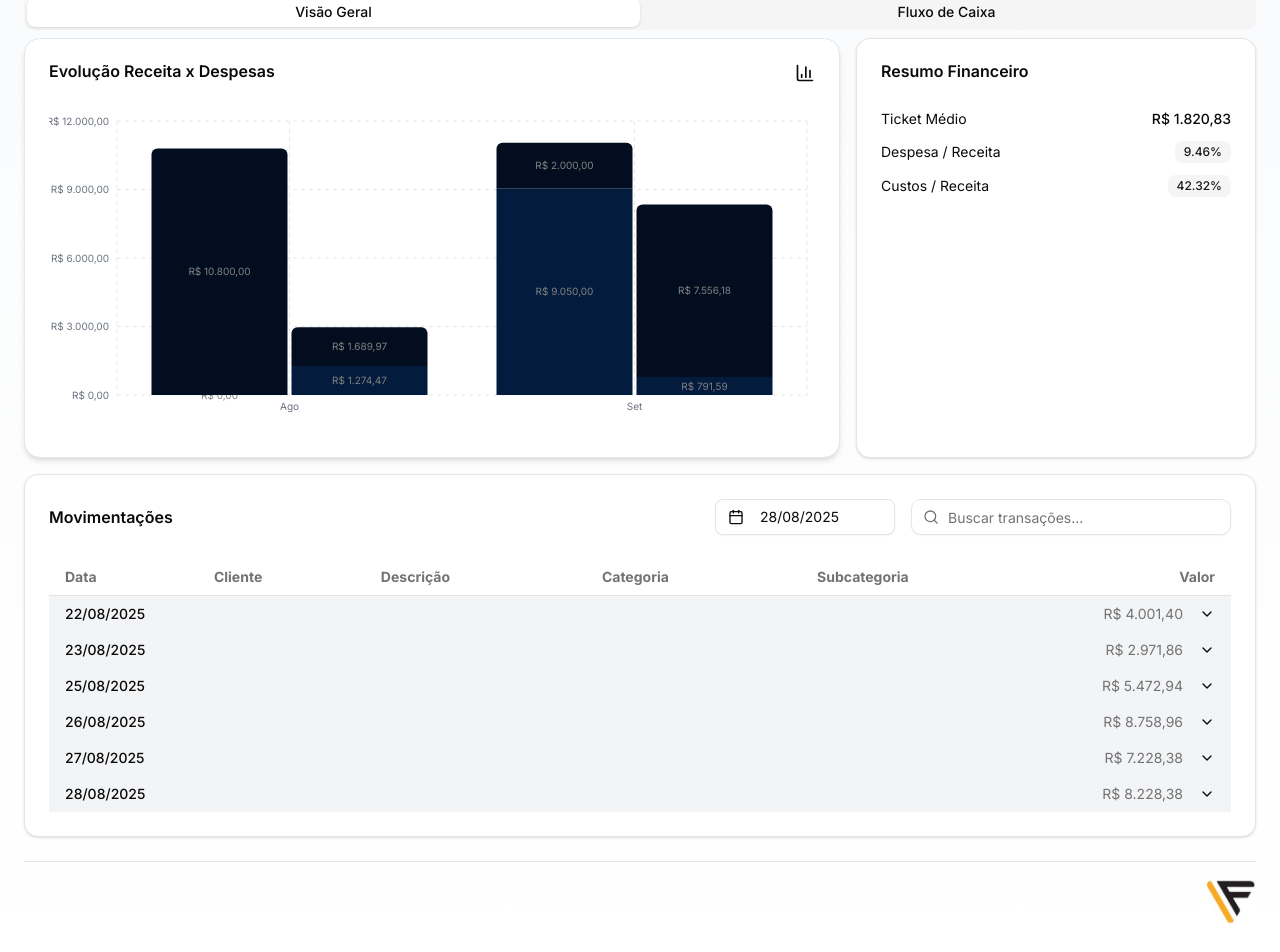
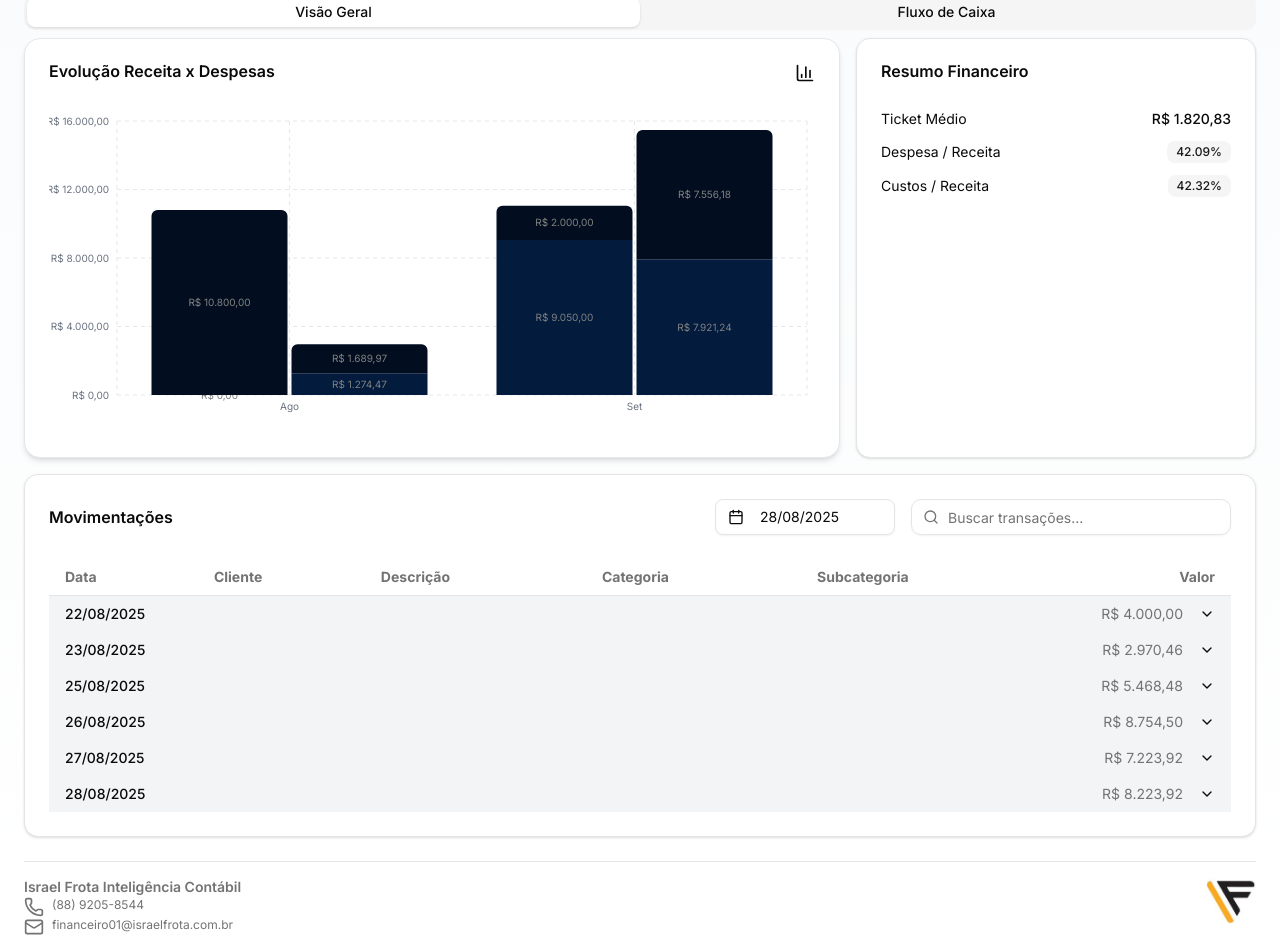
Before and after one commit to lara-ismenia089/hype-pro-financeiro, a Next.js app: page / in a window 1280 px wide. Shown: the part 304-1256 px from the top of the page. Built offline with nearby package versions, Linux system fonts and the light colour scheme.

Commit message:
Ajuste no footer e nos dados

```diff
--- a/src/app/page.tsx
+++ b/src/app/page.tsx
@@ -2,12 +2,6 @@
 
 import Image from "next/image";
 import { useMemo, useState } from "react";
-import {
-  Card,
-  CardTitle,
-  CardHeader,
-  CardContent,
-} from "@/components/ui/card";
 import {
   Tabs,
   TabsList,
@@ -15,17 +9,10 @@ import {
   TabsContent,
 } from "@/components/ui/tabs";
 import {
-  Bar,
-  XAxis,
-  YAxis,
-  Tooltip,
-  BarChart,
-  CartesianGrid,
-  ResponsiveContainer,
-} from "recharts";
-import {
   TrendingUp,
   ArrowDownRight,
+  Phone,
+  Mail
 } from "lucide-react";
 import { Header } from "@/app/_components/header/Header";
 import { MainContainer } from "./_components/container/MainContainer";
@@ -163,78 +150,13 @@ export default function FinanceDashboardMockup() {
           <DetailsReport />
         </TabsContent>
       </Tabs>
-        {/* </TabsContent>
-
-        <TabsContent value="cash-flow" className="space-y-4">
-          <div className="grid gap-4 lg:grid-cols-3"> */}
-            {/* <Card className="shadow-sm lg:col-span-2">
-              <CardHeader>
-                <CardTitle>Entradas x Saídas</CardTitle>
-              </CardHeader>
-              <CardContent className="h-[340px]">
-                <ResponsiveContainer width="100%" height="100%">
-                  <BarChart data={mockMonthly.month} margin={{ left: 8, right: 8, top: 8, bottom: 8 }}>
-                    <CartesianGrid strokeDasharray="3 3" />
-                    <XAxis dataKey="month" />
-                    <YAxis />
-                    <Tooltip formatter={(v: number) => currencyBRL(v)} />
-                    <Bar dataKey="variableRevenue" name="Receita Variável" radius={[6, 6, 0, 0]} />
-                    <Bar dataKey="variableExpenses" name="Despesa Variável" radius={[6, 6, 0, 0]} />
-                  </BarChart>
-                </ResponsiveContainer>
-              </CardContent>
-            </Card> */}
-
-            {/* <Card className="shadow-sm">
-              <CardHeader>
-                <CardTitle>Saldo Mensal</CardTitle>
-              </CardHeader>
-              <CardContent className="space-y-2">
-                {mockMonthly.month.map((m) => {
-                  const balance = m.variableRevenue - 0;
-                  return (
-                    <div key={m.month} className="flex items-center justify-between text-sm">
-                      <span className="text-muted-foreground">{m.month}</span>
-                      <span className={`font-medium ${balance >= 0 ? "text-emerald-600 dark:text-emerald-400" : "text-red-600 dark:text-red-400"}`}>
-                        {currencyBRL(balance)}
-                      </span>
-                    </div>
-                  );
-                })}
-              </CardContent>
-            </Card> */}
-          {/* </div> */}
-
-          {/* <Card className="shadow-sm">
-            <CardHeader>
-              <CardTitle>Resumo Anual Consolidado</CardTitle>
-            </CardHeader>
-            <CardContent className="grid gap-3 sm:grid-cols-2 lg:grid-cols-4">
-              <div className="flex flex-col">
-                <span className="text-sm text-muted-foreground">Receitas Fixas</span>
-                <span className="text-lg font-semibold">{currencyBRL(kpis.fixedRevenue)}</span>
-              </div>
-              <div className="flex flex-col">
-                <span className="text-sm text-muted-foreground">Receitas Variáveis</span>
-                <span className="text-lg font-semibold">{currencyBRL(kpis.variableRevenue)}</span>
-              </div>
-              <div className="flex flex-col">
-                <span className="text-sm text-muted-foreground">Despesas</span>
-                <span className="text-lg font-semibold">{currencyBRL(kpis.expense)}</span>
-              </div>
-              <div className="flex flex-col">
-                <span className="text-sm text-muted-foreground">Custos</span>
-                <span className="text-lg font-semibold">{currencyBRL(kpis.cost)}</span>
-              </div>
-            </CardContent>
-          </Card> */}
-
-
 
       <FooterContainer>
-        <p className="text-xs text-muted-foreground">
-
-        </p>
+        <div className="flex flex-col text-xs text-muted-foreground">
+          <p className="font-semibold text-[14px]">Israel Frota Inteligência Contábil</p>
+          <span className="flex gap-2"><Phone width={20} height={20} /> (88) 9205-8544</span>
+          <span className="flex gap-2"><Mail width={20} height={20} /> financeiro01@israelfrota.com.br</span>
+        </div>
         <Image src={"/imagem.jpeg"} alt="Logo" width={50} height={50} />
       </FooterContainer>
     </MainContainer>
--- a/src/lib/mock.ts
+++ b/src/lib/mock.ts
@@ -7,8 +7,8 @@ import {
 } from "@/lib/types";
 
 export const openingBalance = [
-  { date: "2025-08-16", openingBalance: 1.40, bank: "Cora" },
-  { date: "2025-08-24", openingBalance: 3.06, bank: "Asaas" },
+  { date: "2025-08-16", openingBalance: 0.0, bank: "Cora" },
+  { date: "2025-08-24", openingBalance: 0.0, bank: "Asaas" },
   { date: "2025-08-16", openingBalance: 0.0, bank: "Santander" }
 ];
 
@@ -380,7 +380,7 @@ export const mockTransactions: MockTransactionsType[] = [
     history: "",
     typeId: 0,
     type: "",
-    amount: 3.06,
+    amount: 0.0,
     accountId: 0,
     bank: "asaas"
   },
@@ -393,7 +393,7 @@ export const mockTransactions: MockTransactionsType[] = [
     history: "",
     typeId: 0,
     type: "",
-    amount: 1.40,
+    amount: 0.0,
     accountId: 0,
     bank: "cora"
   },
@@ -1348,7 +1348,7 @@ export const mockTransactions: MockTransactionsType[] = [
   },
   {
     id: "tx-073",
-    date: "2025-09-18",
+    date: "2025-09-19",
     description: "PIX RECEBIDO",
     customerId: "992.561.775-87",
     customer: "DANILA C M CERQUEIRA",
@@ -1370,6 +1370,19 @@ export const mockTransactions: MockTransactionsType[] = [
     type: "Débito",
     amount: 180.0,
     accountId: 88,
+    bank: "cora"
+  },
+  {
+    id: "tx-075",
+    date: "2025-09-11",
+    description: "Transf Pix enviada",
+    customerId: "",
+    customer: "",
+    history: "Transferencia entre contas",
+    typeId: 2,
+    type: "Débito",
+    amount: 7129.65,
+    accountId: 106,
     bank: "cora"
   },
 ];
```
